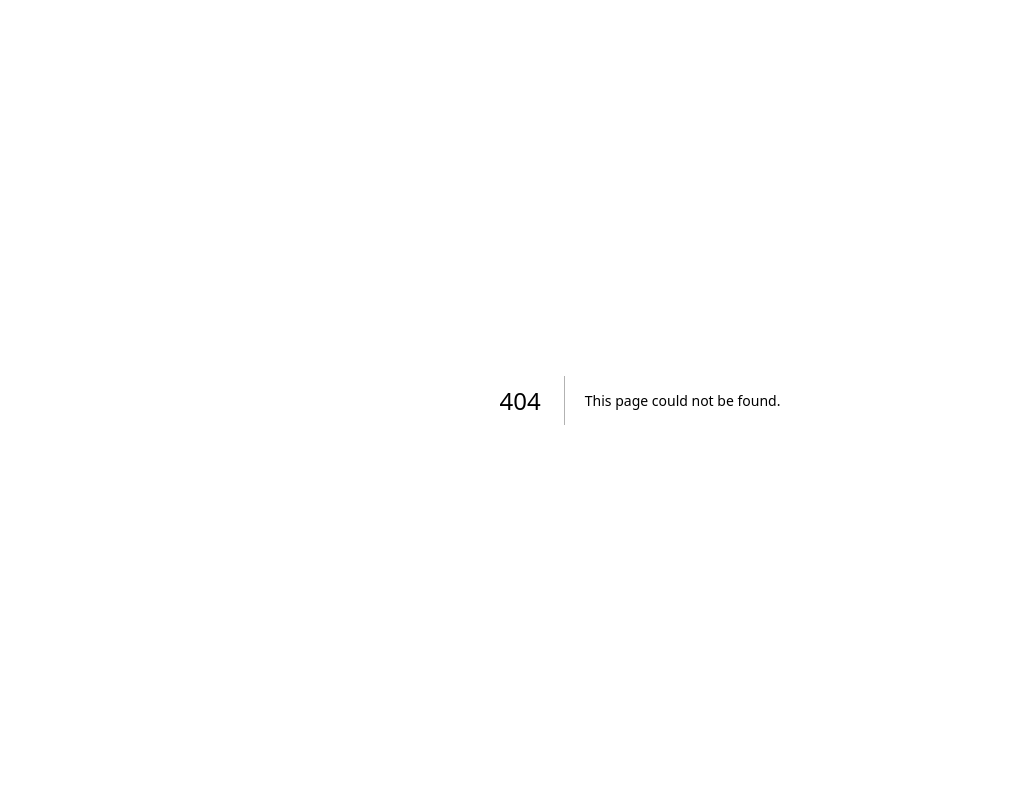
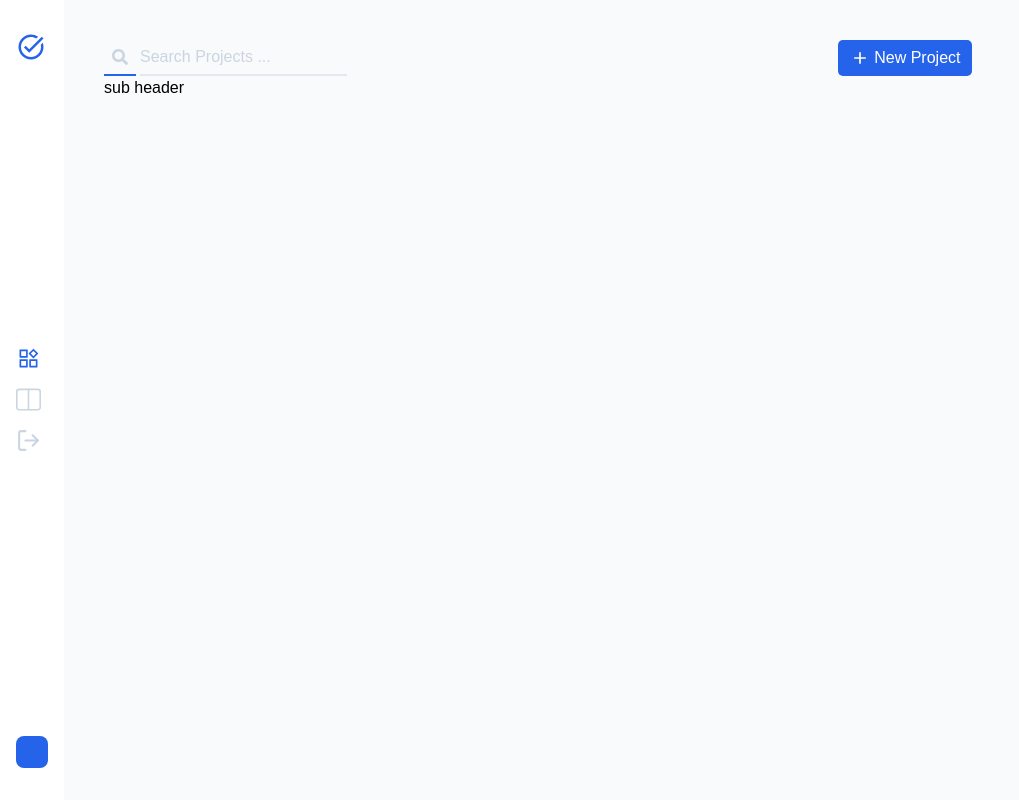
Before and after one commit to parham-devdocs/project-manager--next, a Next.js app: page /AllProjects in a window 1280 px wide. Before the commit this address had no page. Shown: the whole page, without its empty margins (0-1019 px from the left). Built offline with nearby package versions, Linux system fonts and the light colour scheme.

Commit message:
project header ui created

```diff
--- /dev/null
+++ b/app/AllProjects/page.tsx
@@ -0,0 +1,20 @@
+import AllProjectsHeader from "@/components/AllProjects/Header";
+import AllProjectsSubHeader from "@/components/AllProjects/SubHeader";
+
+function page() {
+  return (
+    <div className=" bg-slate-50 w-full min-h-screen flex">
+      <AllProjectsArea />
+    </div>
+  );
+}
+
+function AllProjectsArea() {
+  return (
+    <div className=" w-[78%] p-10 flex-col gap-3">
+      <AllProjectsHeader />
+      <AllProjectsSubHeader />
+    </div>
+  );
+}
+export default page;
--- a/app/globals.css
+++ b/app/globals.css
@@ -4,7 +4,7 @@
 
 body {
   color: var(--foreground);
-  background-color: rgba(236, 236, 236, 0.234);
+  background-color: rgb(236, 237, 243);
   font-family: Arial, Helvetica, sans-serif;
 }
 .poppins {
--- a/app/layout.tsx
+++ b/app/layout.tsx
@@ -1,6 +1,7 @@
 import type { Metadata } from "next";
 import {Inter,Poppins} from "next/font/google";
 import "./globals.css";
+import  Sidebar  from '@/components/sidebar';
 
 const inter=Inter({subsets:["latin"]})
 const poppins = Poppins({
@@ -22,9 +23,9 @@ export default function RootLayout({
 }>) {
   return (
     <html lang="en">
-      <body
-        className={`${poppins.variable}  antialiased`}
-      >
+      <body className={`${poppins.variable}  antialiased flex`}>
+        <Sidebar />
+
         {children}
       </body>
     </html>
--- /dev/null
+++ b/components/AllProjects/Header.tsx
@@ -0,0 +1,38 @@
+import { FaSearch } from "react-icons/fa";
+import { MdAdd } from "react-icons/md";
+
+function AllProjectsHeader() {
+  return (
+    <div className=" flex justify-between">
+      <SearchBar />
+      <AddProjectButton />
+    </div>
+  );
+}
+
+const SearchBar = () => {
+  return (
+    <div className=" flex items-center gap-1 ">
+      <div className=" border-b-2 border-blue-600 h-9 w-8 flex justify-center items-center">
+        <FaSearch className=" text-slate-300 outline-none text-base " />
+      </div>
+      <div className=" border-b-2 border-slate-200 h-9  flex justify-center items-center">
+        <input
+          type="text"
+          name="search-task"
+          placeholder="Search Projects ..."
+          className=" bg-transparent placeholder:text-slate-300 outline-none text-blue-600"
+        />
+      </div>
+    </div>
+  );
+};
+
+const AddProjectButton = () => {
+  return (
+    <button className=" bg-blue-600 text-white hover:bg-blue-700 px-3 rounded-[5px] flex gap-1 items-center ">
+      <MdAdd size={20} /> New Project
+    </button>
+  );
+};
+export default AllProjectsHeader;
--- /dev/null
+++ b/components/AllProjects/SubHeader.tsx
@@ -0,0 +1,10 @@
+
+
+
+function AllProjectsSubHeader() {
+    return (
+        <div> sub header</div>
+    )
+}
+
+export default AllProjectsSubHeader
```
